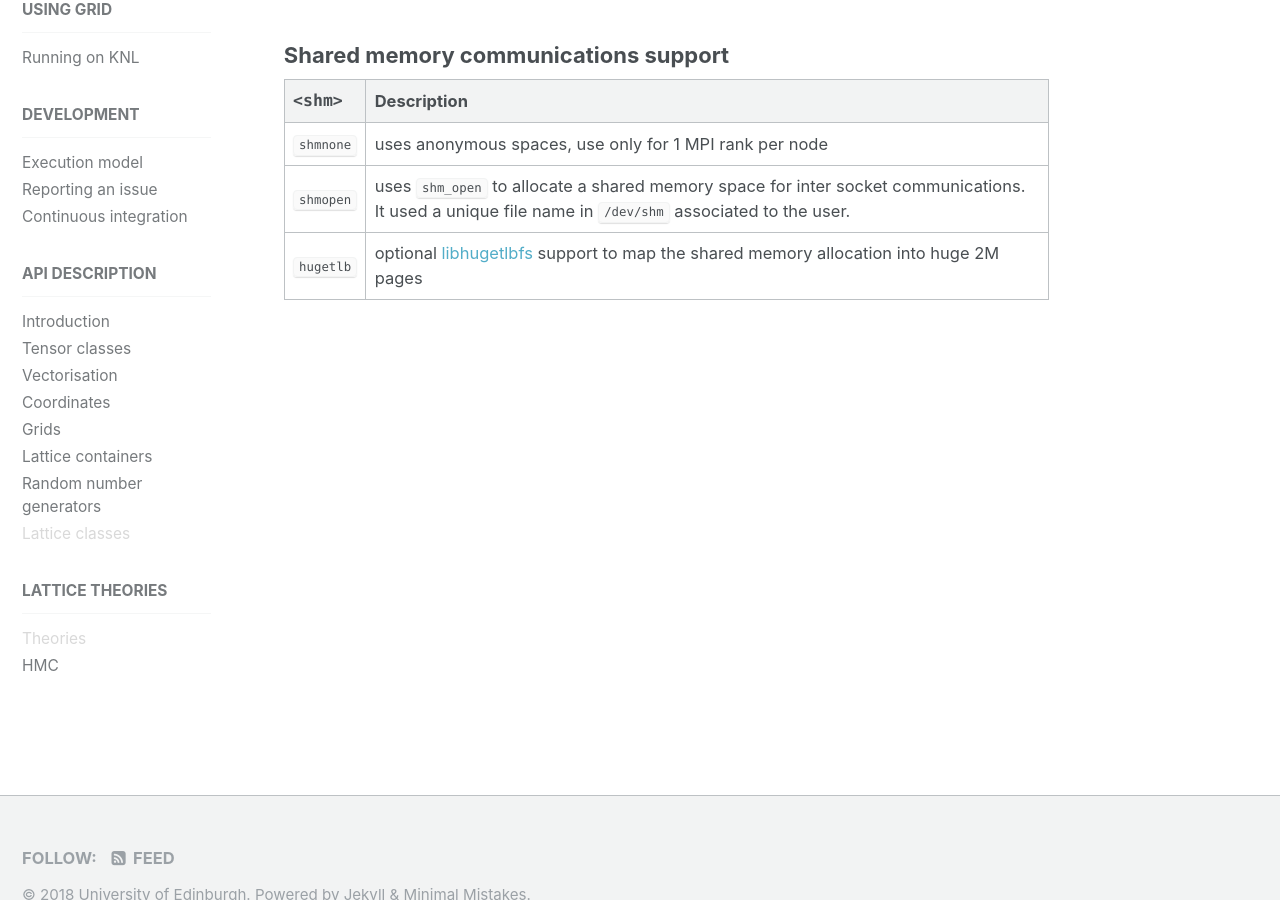
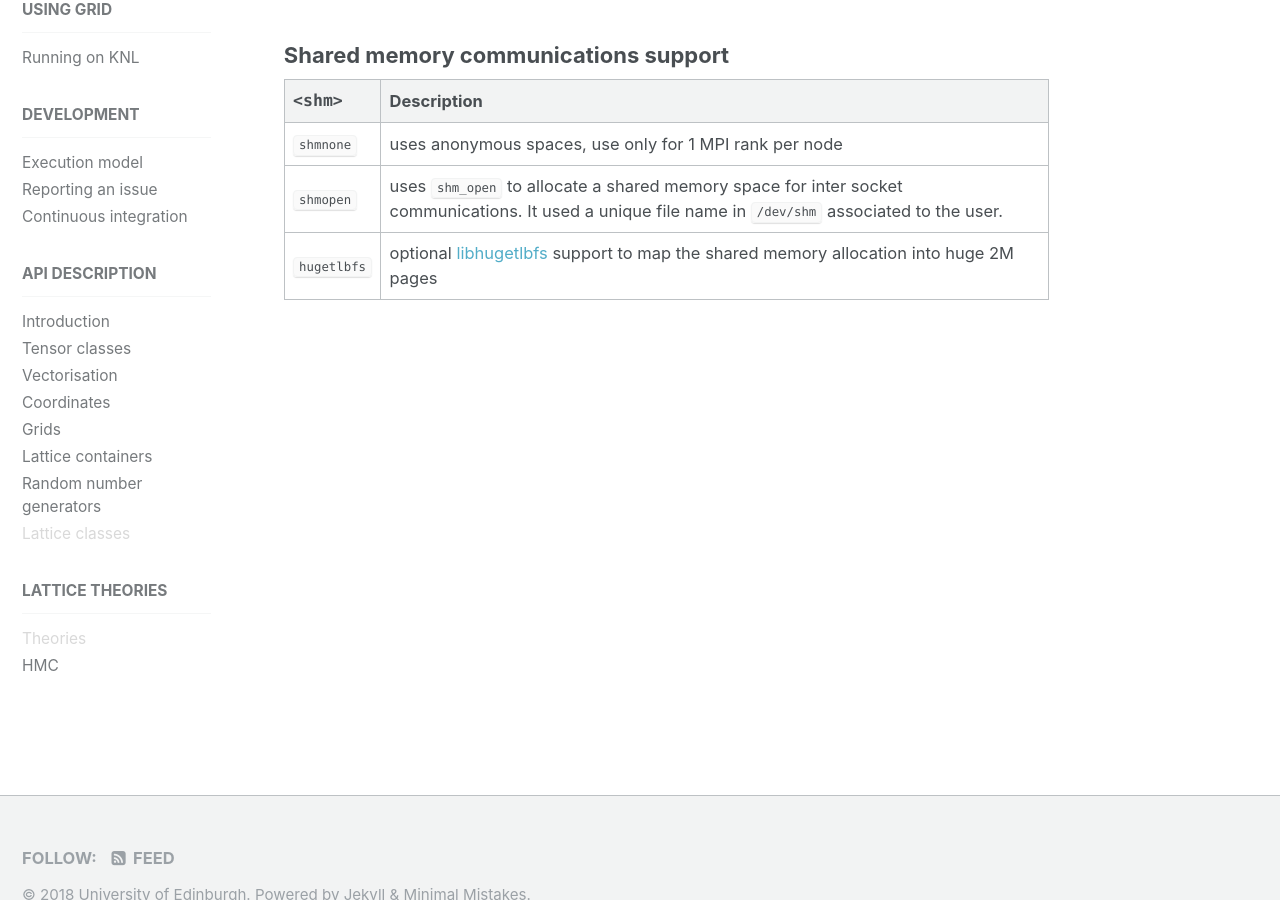
Before and after one commit to paboyle/Grid, a Jekyll site: the page built from _pages/docs/comm_interfaces.md, in a window 1280 px wide and 900 px high, scrolled down 862 px. Built offline with Jekyll 4.4.1, drawn with Linux system fonts in a browser that asks for light colours.

Commit message:
Small fix

```diff
--- a/_pages/docs/comm_interfaces.md
+++ b/_pages/docs/comm_interfaces.md
@@ -26,7 +26,7 @@ For the MPI interfaces the optional `-auto` suffix instructs the `configure` scr
 | ------------- | ----------------------------------------------------------------- |
 | `shmnone`     | uses anonymous spaces, use only for 1 MPI rank per node           |
 | `shmopen`     | uses `shm_open` to allocate a shared memory space for inter socket communications. It used a unique file name in `/dev/shm` associated to the user. |
-| `hugetlb`     | optional [libhugetlbfs](https://github.com/libhugetlbfs/libhugetlbfs) support to map the shared memory allocation into huge 2M pages                |
+| `hugetlbfs`   | optional [libhugetlbfs](https://github.com/libhugetlbfs/libhugetlbfs) support to map the shared memory allocation into huge 2M pages                |
 
 
 {% include paginator.html %}
```
